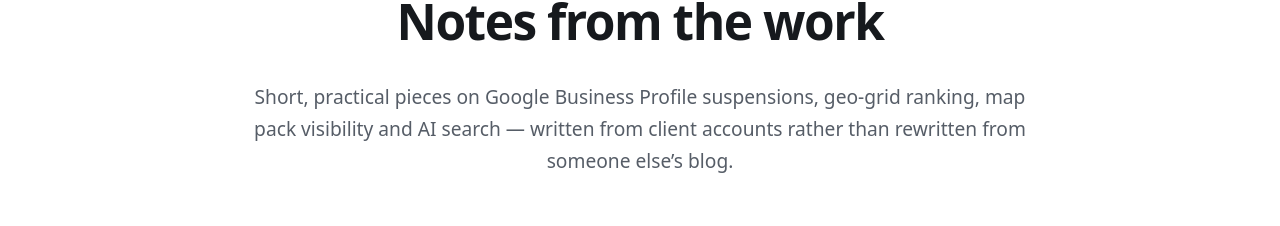
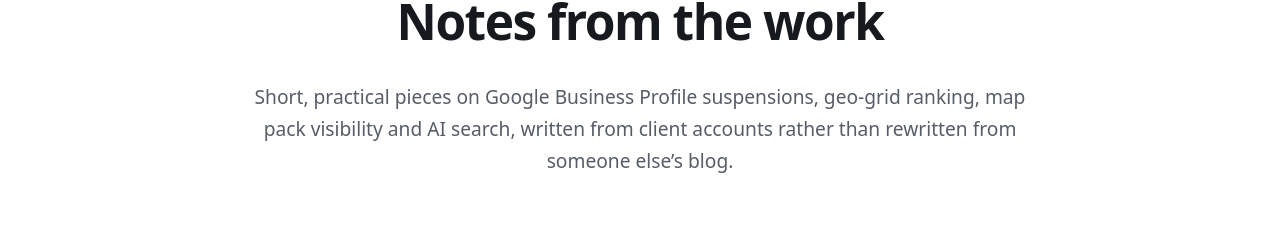
Before and after one commit to abbasid9276-spec/waseem-local-seo, a Next.js app: page /blog in a window 1280 px wide. Shown: the part 147-373 px from the top of the page. Built offline with nearby package versions, Linux system fonts and the light colour scheme.

Commit message:
Remove em dashes from app/blog/page.js

```diff
--- a/app/blog/page.js
+++ b/app/blog/page.js
@@ -6,7 +6,7 @@ import { posts } from "../../lib/blog";
 export const metadata = {
   title: "Blog | WaseemRanker",
   description:
-    "Working notes on Google Business Profile suspensions, geo-grid ranking, map pack visibility and AI search — written from client accounts, not from other people's blog posts.",
+    "Working notes on Google Business Profile suspensions, geo-grid ranking, map pack visibility and AI search, written from client accounts, not from other people's blog posts.",
   alternates: { canonical: "/blog" },
   openGraph: {
     type: "website",
@@ -64,7 +64,7 @@ export default function Blog() {
             <h1>Notes from the work</h1>
             <p className="lede">
               Short, practical pieces on Google Business Profile suspensions, geo-grid
-              ranking, map pack visibility and AI search — written from client accounts
+              ranking, map pack visibility and AI search, written from client accounts
               rather than rewritten from someone else&rsquo;s blog.
             </p>
           </div>
```
